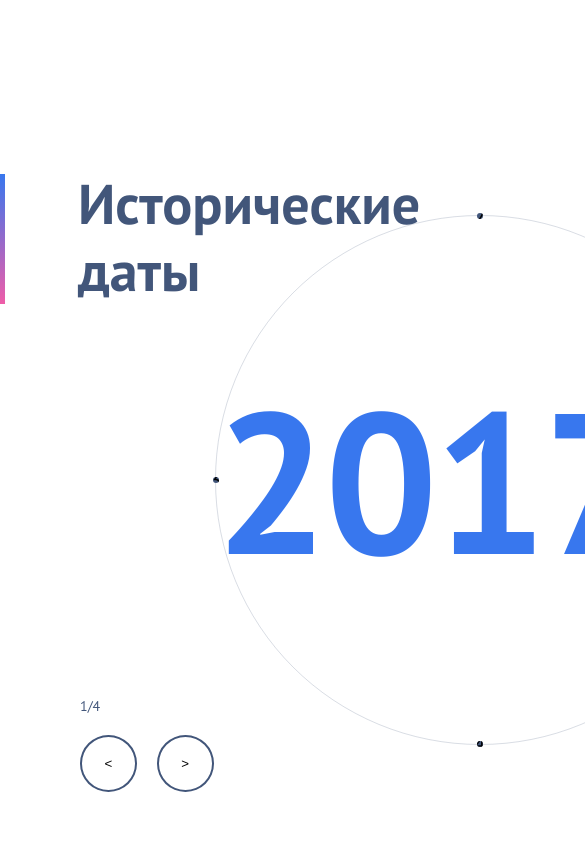
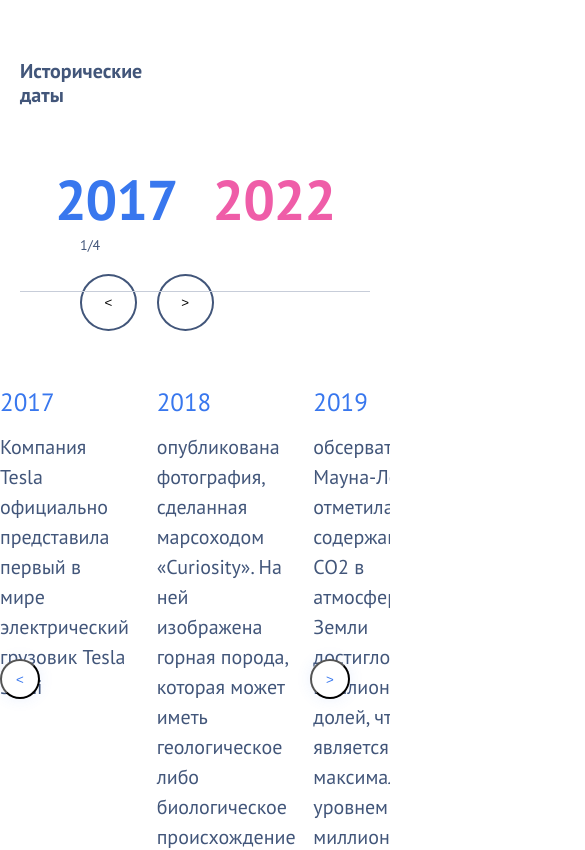
Before and after one commit to fermer123/startonly, a React app: page / in a window 390 px wide. Shown: the top 850 px of the page, 585 px wide, since content can reach past the window. Built offline with nearby package versions, Linux system fonts and the light colour scheme.

Commit message:
scale adaptive

```diff
--- a/public/index.html
+++ b/public/index.html
@@ -1,6 +1,7 @@
 <html>
   <head>
     <meta charset="utf-8" />
+    <meta name="viewport" content="width=device-width, initial-scale=1.0" />
     <title>React TS App</title>
   </head>
   <body>
--- a/src/components/Header/Header.module.scss
+++ b/src/components/Header/Header.module.scss
@@ -24,3 +24,32 @@
     text-transform: uppercase;
   }
 }
+@media (max-width: 960px) {
+  .header {
+    max-width: 350px;
+    position: relative;
+    margin-bottom: 96px;
+    padding-left: 78px;
+    padding-top: 100px;
+    font-weight: 700;
+    font-size: 56px;
+    line-height: 120%;
+
+    &::before {
+      display: none;
+    }
+  }
+}
+@media (max-width: 500px) {
+  .header {
+    max-width: 123px;
+    margin-bottom: 56px;
+    padding-left: 20px;
+    padding-top: 59px;
+    font-weight: 700;
+    font-size: 20px;
+    &::first-letter {
+      text-transform: uppercase;
+    }
+  }
+}
--- a/src/components/Years/Years.module.scss
+++ b/src/components/Years/Years.module.scss
@@ -3,10 +3,10 @@
   max-height: 160px;
   padding: 0 215px;
   margin-bottom: 137px;
-
   .years {
+    max-width: 973px;
     display: flex;
-    justify-content: flex-start;
+    justify-content: center;
     align-items: center;
     font-weight: 700;
     font-size: 200px;
@@ -94,3 +94,61 @@
     }
   }
 }
+@media (max-width: 1200px) {
+  .years_container {
+    padding: 0 100px;
+    margin-bottom: 90px;
+  }
+}
+@media (max-width: 960px) {
+  .years_container {
+    padding: 0 100px;
+    .years {
+      max-width: 973px;
+      font-weight: 700;
+      font-size: 100px;
+      line-height: 72px;
+      text-align: center;
+      letter-spacing: -0.02em;
+      .years_startDate {
+        color: #3877ee;
+      }
+      .years_endDate {
+        color: #ef5da8;
+        margin-left: 80px;
+      }
+    }
+    ul {
+      display: none;
+    }
+  }
+}
+
+@media (max-width: 500px) {
+  .years_container {
+    margin: 0 auto;
+    max-height: 73px;
+    padding: 0 20px;
+    .years {
+      position: relative;
+      padding-bottom: 77px;
+      align-items: center;
+      font-weight: 700;
+      font-size: 56px;
+      line-height: 72px;
+      .years_endDate {
+        margin-left: 35px;
+      }
+      &::after {
+        position: absolute;
+        bottom: 20px;
+        left: 0;
+        display: block;
+        content: '';
+        width: 100%;
+        height: 1px;
+        background-color: #c7cdd9;
+      }
+    }
+  }
+}
--- a/src/components/slides/Slide.module.scss
+++ b/src/components/slides/Slide.module.scss
@@ -75,6 +75,7 @@
     border-radius: 50%;
     background: #ffffff;
     box-shadow: 0px 0px 15px rgba(56, 119, 238, 0.1);
+    z-index: 100;
   }
   .prev_btn {
     left: 0;
```
